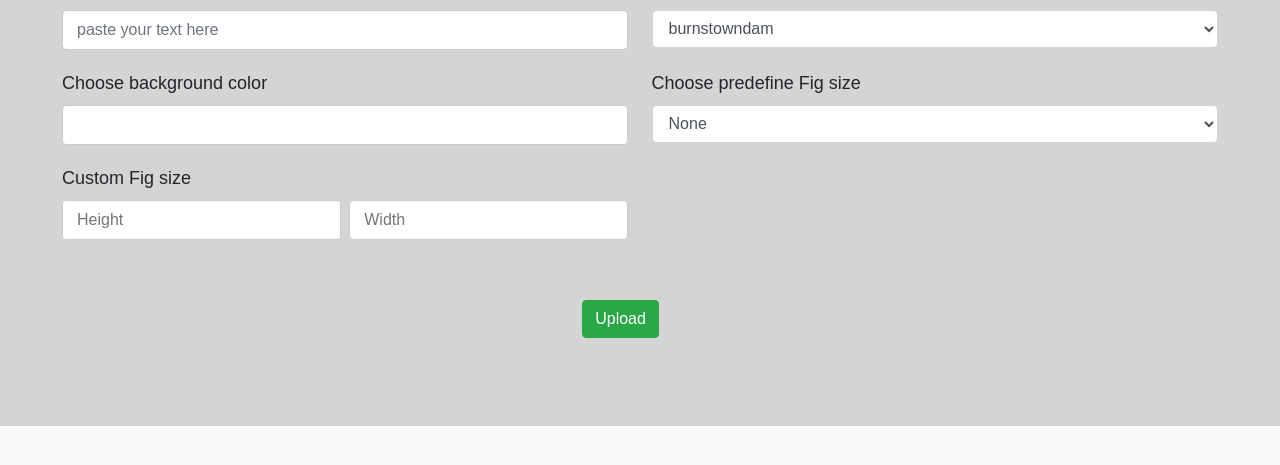
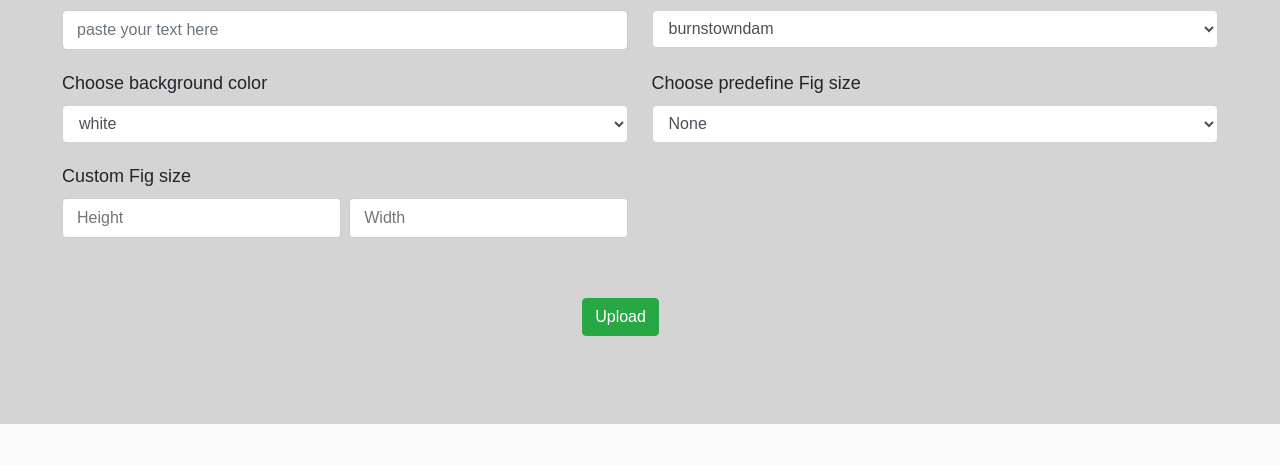
Before and after one commit to rajat4665/wordcloud_API_with_flask, a Flask app: page / in a window 1280 px wide. Shown: the part 277-742 px from the top of the page. Run offline with Flask 2, Linux system fonts and the light colour scheme; some libraries are stand-ins or nearby versions.

Commit message:
Update wordcloud.html

```diff
--- a/templates/wordcloud.html
+++ b/templates/wordcloud.html
@@ -41,11 +41,11 @@
           <div class="outr-box">
             <div class="form-fields">
               <label for='sell' class="control-label">Choose background color</label>
-              <input type="text" list="background_color"/ name = 'background_color' >
-              <datalist id="background_color">
+              <select class="form-control" id="sel13" name="background_color">
+
                 <option>white</option>
                 <option>black</option>
-              </datalist>
+              </select>
             </div>
 
             <div class="form-fields">
```
